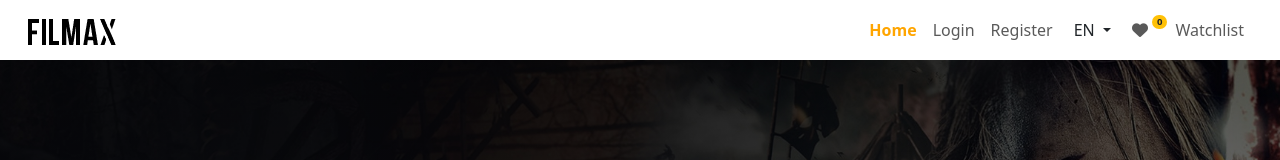
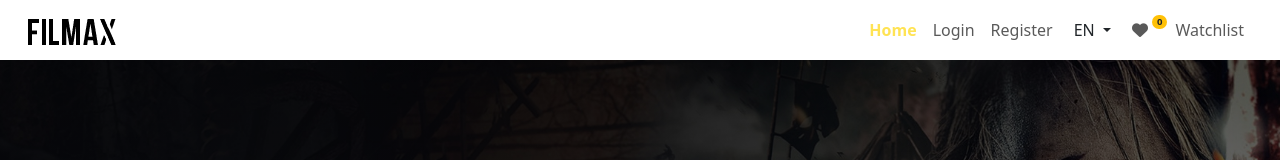
Before and after one commit to adham025/MovieApp-Angular19, an Angular app: page /movies in a window 1280 px wide. Shown: the top 160 px of the page. Built offline with nearby package versions, Linux system fonts and the light colour scheme; no server answers.

Commit message:
new color

```diff
--- a/src/app/navbar/navbar.component.css
+++ b/src/app/navbar/navbar.component.css
@@ -3,26 +3,23 @@
   position: relative;
   top: -2px;
 }
-  .img-responsive{
+.img-responsive {
   width: 30px;
   height: 30px;
   margin-right: 5px;
 }
-  .navbar{
+.active a,
+.active button {
+  color: #000 !important;
 }
-  .active a,
-  .active button{
-    color: #000!important;
-  }
-  .navbar a
-  .navbar button{
+.navbar a .navbar button {
   color: #000;
   font-size: 17px;
 }
-  .img_color{
+.img_color {
   filter: invert(100%);
 }
 .active_link {
   font-weight: bold;
-    color: orange;
+  color: #ffe354;
 }
```
Lines whose indentation alone changed are shown as unchanged.
